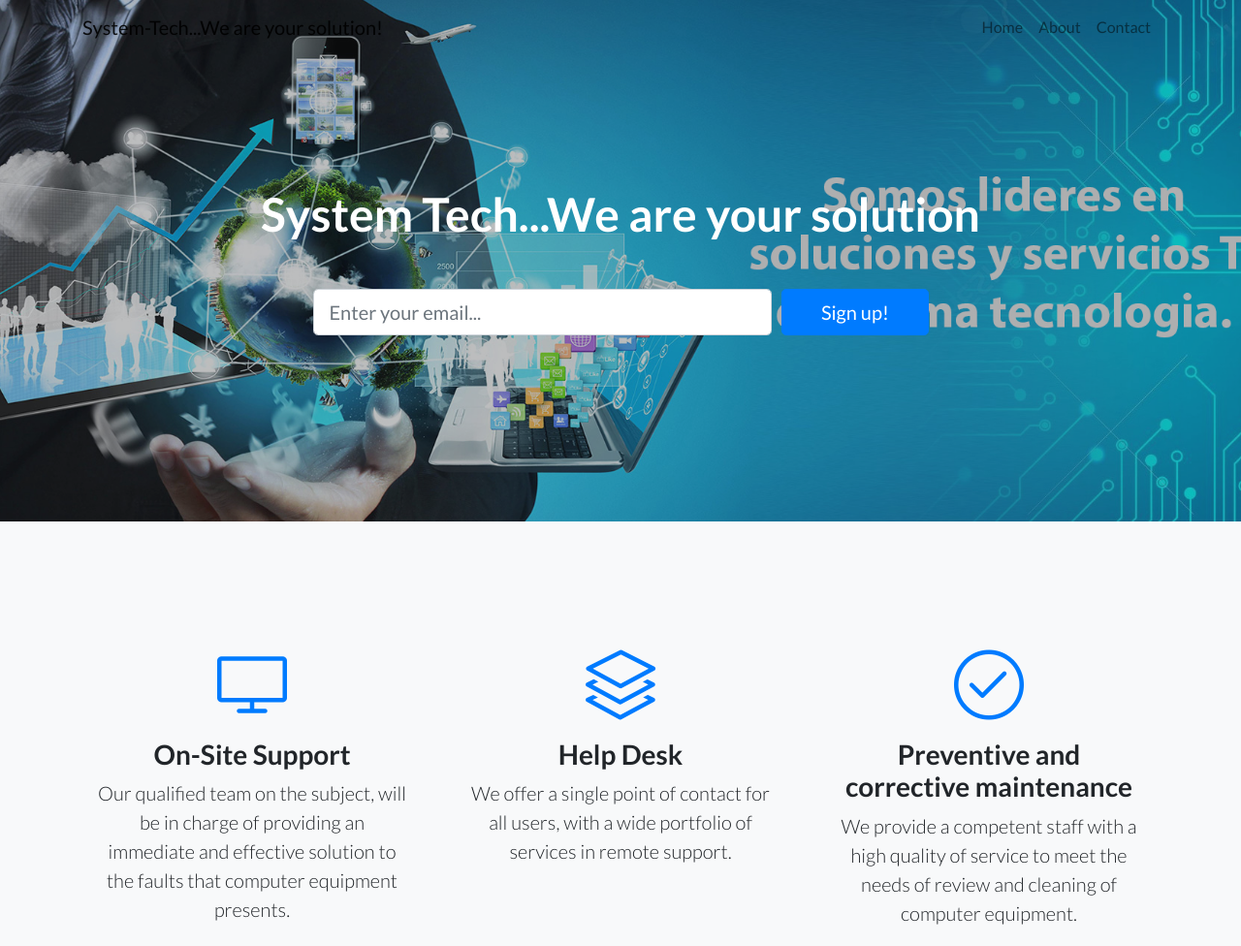
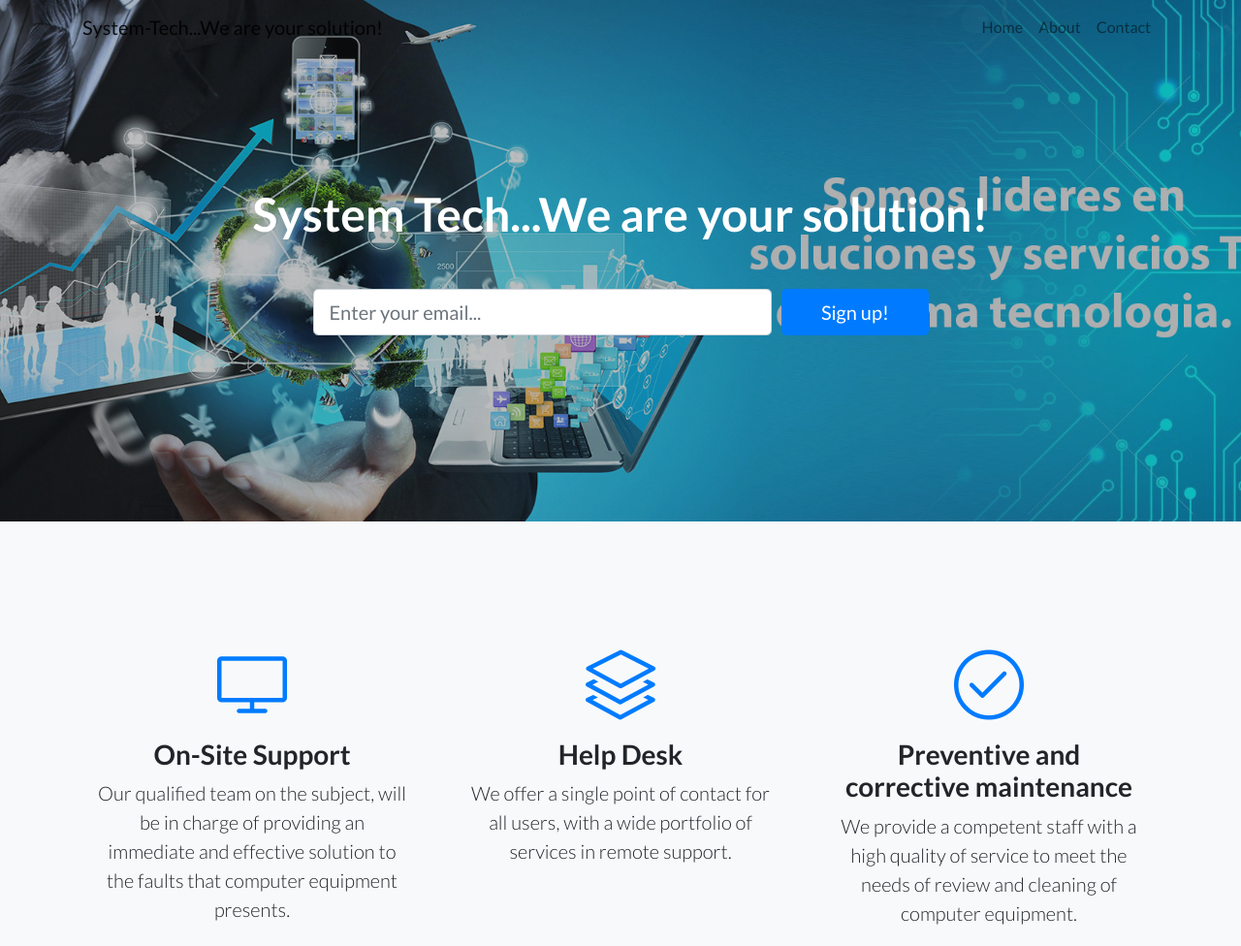
Before and after one commit to cchavarria1990/Proyect01L42020, a website: page index.html in a window 1280 px wide. Shown: the top 976 px of the page at 97% size. Drawn offline with Linux system fonts and the light colour scheme; files whose address does not match are found by name.

Commit message:
Update index.html

```diff
--- a/index.html
+++ b/index.html
@@ -57,7 +57,7 @@
     <div class="container">
       <div class="row">
         <div class="col-xl-9 mx-auto">
-          <h1 class="mb-5">System Tech...We are your solution</h1>
+          <h1 class="mb-5">System Tech...We are your solution!</h1>
         </div>
         <div class="col-md-10 col-lg-8 col-xl-7 mx-auto">
           <form>
```
